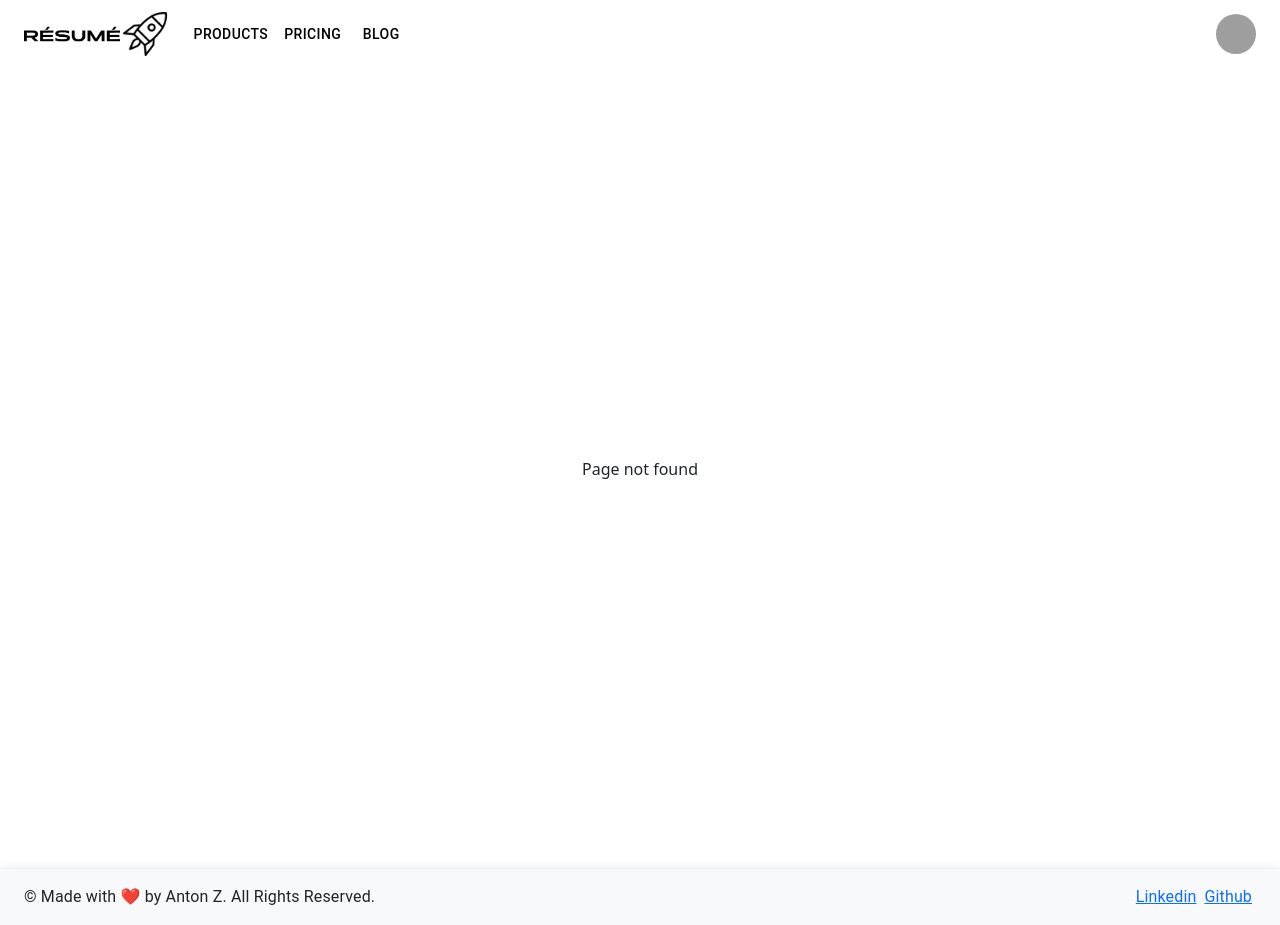
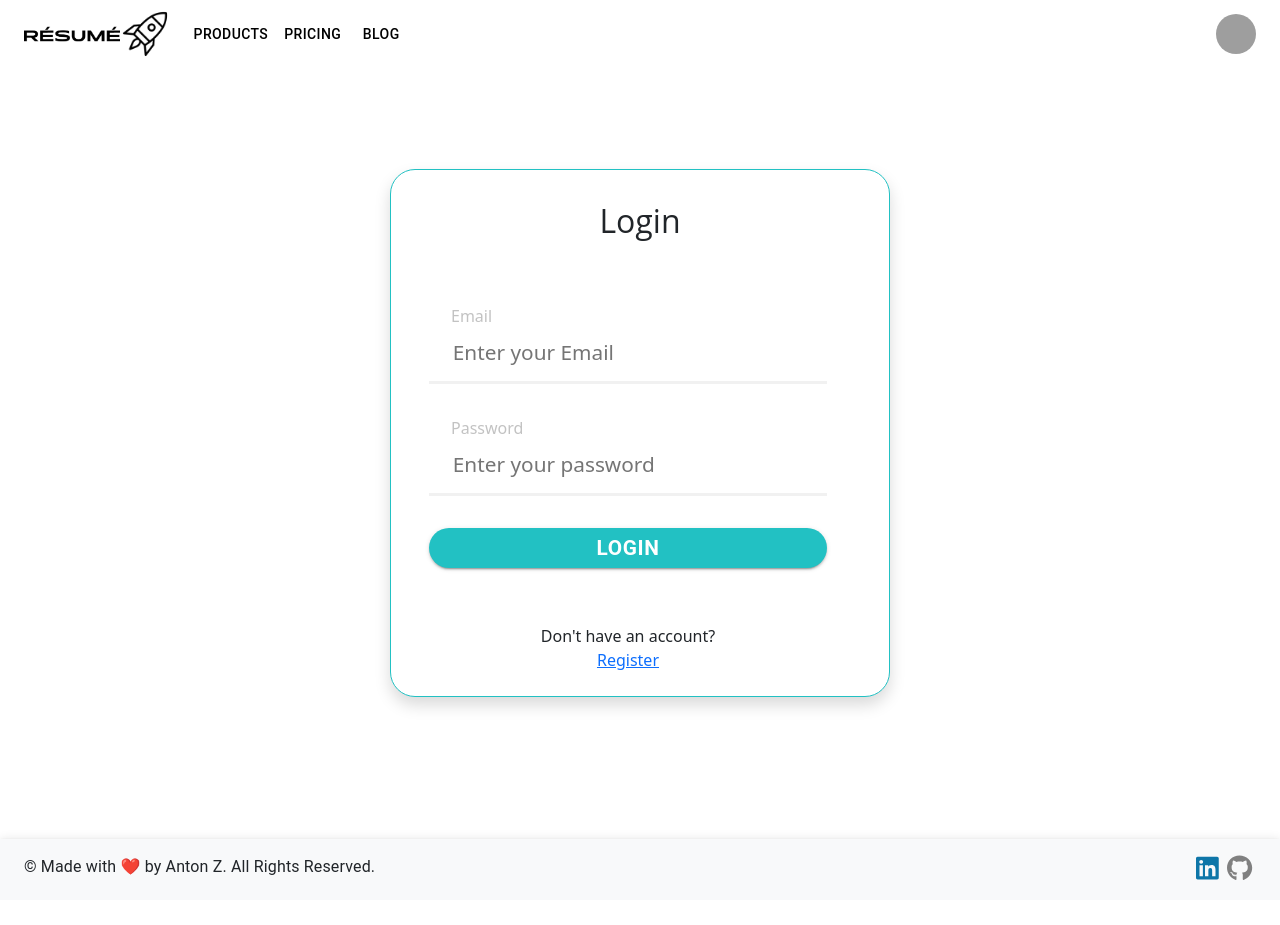
Before and after one commit to antonzeno/resume, a React (Create React App) app in the folder src/client/: page /login in a window 1280 px wide. Before the commit this address had no page. After the commit the page ends 900 px from the top, so only its background shows below. Built offline with nearby package versions, Linux system fonts and the light colour scheme; grey boxes are pictures that could not be loaded.

Commit message:
Login/Register forms

```diff
--- a/src/client/package.json
+++ b/src/client/package.json
@@ -6,6 +6,7 @@
     "@emotion/react": "^11.11.1",
     "@emotion/styled": "^11.11.0",
     "@fortawesome/fontawesome-svg-core": "^6.4.2",
+    "@fortawesome/free-brands-svg-icons": "^6.4.2",
     "@fortawesome/free-solid-svg-icons": "^6.4.2",
     "@fortawesome/react-fontawesome": "^0.2.0",
     "@mui/joy": "^5.0.0-beta.6",
--- a/src/client/src/App.css
+++ b/src/client/src/App.css
@@ -2,6 +2,10 @@
 
 body {
   overflow-x: hidden;
+}
+
+.app {
+  min-height: calc(100vh - 130px);
 }
 
 .center-container {
@@ -9,7 +13,6 @@ body {
   justify-content: center;
   align-items: center;
   text-align: center;
-  min-height: 100vh;
 }
 
 .app-header {
--- a/src/client/src/App.tsx
+++ b/src/client/src/App.tsx
@@ -7,21 +7,24 @@ import Home from './components/Home/Home';
 import NoMatch from './components/NoMatch/NoMatch';
 import Footer from './components/Footer/Footer';
 import Products from './components/Products/Products';
+import Register from './components/Register/Register';
+import Login from './components/Login/Login';
 
 
 function App() {
   return (
     <>
       <Navigation />
-      <div className='vh-100'>
+      <div className='app'>
         <Routes>
           <Route path="/" element={<Home />} />
           <Route path="/products" element={<Products />} />
+          <Route path="/login" element={<Login />} />
+          <Route path="/register" element={<Register />} />
           <Route path="/*" element={<NoMatch />} />
         </Routes>
 
       </div>
-
       <Footer />
     </>
   );
--- a/src/client/src/components/Footer/Footer.tsx
+++ b/src/client/src/components/Footer/Footer.tsx
@@ -2,6 +2,8 @@ import * as React from 'react';
 import AppBar from '@mui/material/AppBar';
 import Container from '@mui/material/Container';
 import Typography from '@mui/material/Typography';
+import { FontAwesomeIcon } from '@fortawesome/react-fontawesome';
+import { faGithub, faLinkedin } from '@fortawesome/free-brands-svg-icons';
 
 function Footer() {
     return (
@@ -11,8 +13,8 @@ function Footer() {
                     &copy; Made with ❤️ by Anton Z. All Rights Reserved.
                 </Typography>
                 <Typography variant="body1" align="right" sx={{ py: 2 }}>
-                    <a href="https://www.linkedin.com/in/antonzeno" target='_blank' className='mx-1'>Linkedin</a>
-                    <a href="https://github.com/antonzeno" target='_blank' className='mx-1'>Github</a>
+                    <a href="https://www.linkedin.com/in/antonzeno" target='_blank' className='mx-1'><FontAwesomeIcon icon={faLinkedin} style={{ fontSize: '26px', color: '#0E76A8' }} /></a>
+                    <a href="https://github.com/antonzeno" target='_blank' className='mx-1'><FontAwesomeIcon icon={faGithub} style={{ fontSize: '26px', color: 'grey' }} /></a>
                 </Typography>
             </Container>
         </AppBar>
--- a/src/client/src/components/Home/Home.tsx
+++ b/src/client/src/components/Home/Home.tsx
@@ -2,9 +2,12 @@ import React from 'react';
 import { styled } from '@mui/material/styles';
 import Button, { ButtonProps } from '@mui/material/Button';
 import { purple, blue } from '@mui/material/colors';
+import { useNavigate } from 'react-router-dom';
+
 const showcase = require('../../assets/showcase.gif');
 
 const Home = () => {
+    const navigate = useNavigate();
 
     const ColorButton = styled(Button)<ButtonProps>(({ theme }) => ({
         color: theme.palette.getContrastText(purple[500]),
@@ -13,7 +16,7 @@ const Home = () => {
         paddingLeft: 25,
         backgroundColor: blue[500],
         '&:hover': {
-            backgroundColor: purple[700],
+            backgroundColor: blue[700],
         },
     }));
 
@@ -21,14 +24,14 @@ const Home = () => {
         <>
             <div className="app-header center-container text-center">
                 <div className="container">
-                    <div className="small fw-bold">Online Resume creator.</div>
-                    <h1 className='fw-bold'>RÉSUMÉ</h1>
-                    <p>Crafting the perfect resume isn't everyone's cup of tea. <br />That's perfectly fine. Introducing our Resume Writer, designed just for you. Let us do the heavy lifting while you focus on what you do best.</p>
-                    <ColorButton variant="contained">Create your RÉSUMÉ</ColorButton>
-                    <p>Its free to try.</p>
-
+                    <div className="small fw-bold">DocBuilder Hub</div>
+                    <h1 className='fw-bold'>Create Your RÉSUMÉ and More</h1>
+                    <p>Crafting professional documents has never been easier. Whether it's resumes, certificates, cover letters, or invoices, our Document Builder is designed to meet your needs. Let us handle the details while you focus on your expertise.</p>
+                    <ColorButton variant="contained" onClick={() => navigate('/products')}>Get Started</ColorButton>
+                    <p>It's free to try.</p>
                 </div>
             </div>
+
             <img
                 src={showcase}
                 alt="Showcase"
--- /dev/null
+++ b/src/client/src/components/Login/Login.tsx
@@ -0,0 +1,42 @@
+import React, { useState } from 'react';
+import { Button } from '@mui/material';
+import { useNavigate } from 'react-router-dom';
+
+
+const Register = () => {
+    const navigate = useNavigate();
+    const [email, setEmail] = useState('');
+    const [password, setPassword] = useState('');
+
+    const handleSubmit = () => {
+        console.log('submitted');
+    }
+
+    return (
+        <form id="authForm" className='shadow' onSubmit={handleSubmit}>
+            <h2 id="headerTitle">Login</h2>
+            <div>
+                <div className="row">
+                    <label>Email</label>
+                    <input type="email" placeholder="Enter your Email" value={email} onChange={(e) => setEmail(e.target.value)} />
+                </div>
+                <div className="row">
+                    <label>Password</label>
+                    <input type="password" placeholder="Enter your password" value={password} onChange={(e) => setPassword(e.target.value)} />
+                </div>
+
+                <div id="button" className="row">
+                    <Button type="submit" variant="contained" color="primary">
+                        Login
+                    </Button>
+                </div>
+                <div className='row pb-4'>
+                    Don't have an account?
+                    <a role='button' className='text-center' onClick={() => navigate('/register')}>Register</a>
+                </div>
+            </div>
+        </form>
+    );
+}
+
+export default Register;
--- a/src/client/src/components/Products/Products.tsx
+++ b/src/client/src/components/Products/Products.tsx
@@ -10,14 +10,13 @@ const Products = () => {
                 <div className="container">
                     <div className="small fw-bold">Explore Our Products</div>
                     <h1 className='fw-bold'>Elevate Your Document Creation</h1>
-                    <p>Crafting professional documents can be a daunting task. We understand. That's why we've developed a suite of specialized tools to streamline the process. Welcome to our Document Builder library.</p>
+                    <p>Crafting professional documents can be a daunting task. We understand. That's why we've developed a suite of specialized tools to streamline the process.</p>
                     <p>Ready to get started? It's free to try.</p>
 
                 </div>
             </div>
 
-            <div className='container mt-5'>
-
+            <div className='container pb-5'>
                 <div className="row">
                     {
                         products.map(product =>
--- /dev/null
+++ b/src/client/src/components/Register/Register.css
@@ -0,0 +1,82 @@
+#authForm {
+    max-width: 500px;
+    min-width: 300px;
+    max-height: 700px;
+    height: 60%;
+    margin: 100px auto;
+    background-color: #FFFFFF;
+    border-radius: 25px;
+    border: 1px solid rgb(34, 193, 195);
+
+
+    #headerTitle {
+        text-align: center;
+        font-family: 'open sans', sans-serif;
+        padding: 2rem 0;
+        margin: 0;
+        font-size: 2rem;
+    }
+
+    .row {
+        display: flex;
+        flex-direction: column;
+        align-items: center;
+        padding-top: 2rem;
+        max-width: 100%;
+
+    }
+
+    .row input {
+        width: 80%;
+        box-sizing: border-box;
+        border: none;
+        font-size: 1.3rem;
+        padding-left: 1.5rem;
+        padding-bottom: 1rem;
+        box-shadow: inset 0px -3px 0px 0px rgba(187, 187, 187, 0.2);
+        transition: box-shadow 0.2s ease-in;
+    }
+
+    .row input:focus {
+        box-shadow: inset 0px -3px 0px 0px rgba(34, 193, 195, 0.7);
+        outline: none;
+    }
+
+    .row input::-webkit-input-placeholder {
+        opacity: 1;
+        transition: opacity 0.25s ease-out;
+    }
+
+    .row input:hover::-webkit-input-placeholder,
+    .row input:focus::-webkit-input-placeholder {
+        opacity: 0;
+    }
+
+    .row label {
+        align-self: start;
+        padding-left: 4.5rem;
+        padding-bottom: 0.5rem;
+        color: rgba(187, 187, 187, 0.9);
+    }
+
+    .row button {
+        border-radius: 25px;
+        width: 80%;
+        height: 40px;
+        font-size: 1.3rem;
+        color: white;
+        font-weight: 700;
+        background: rgb(34, 193, 195);
+        border: 0px;
+        cursor: pointer;
+        transition: opacity 0.25s ease-out;
+    }
+
+    .row button:hover {
+        opacity: 0.8;
+    }
+
+    #button {
+        padding-bottom: 1.5rem;
+    }
+}
--- /dev/null
+++ b/src/client/src/components/Register/Register.tsx
@@ -0,0 +1,46 @@
+import React, { useState } from 'react';
+import { Button } from '@mui/material';
+import './Register.css';
+import { useNavigate } from 'react-router-dom';
+
+const Register = () => {
+    const navigate = useNavigate();
+    const [email, setEmail] = useState('');
+    const [password, setPassword] = useState('');
+    const [password2, setPassword2] = useState('');
+
+    const handleSubmit = () => {
+        console.log('submitted');
+    }
+
+    return (
+        <form id="authForm" className='shadow' onSubmit={handleSubmit}>
+            <h2 id="headerTitle">Register</h2>
+            <div>
+                <div className="row">
+                    <label>Email</label>
+                    <input type="email" placeholder="Enter your Email" value={email} onChange={(e) => setEmail(e.target.value)} />
+                </div>
+                <div className="row">
+                    <label>Password</label>
+                    <input type="password" placeholder="Enter your password" value={password} onChange={(e) => setPassword(e.target.value)} />
+                </div>
+                <div className="row">
+                    <label>Password</label>
+                    <input type="password" placeholder="Enter your password" value={password2} onChange={(e) => setPassword2(e.target.value)} />
+                </div>
+                <div id="button" className="row">
+                    <Button variant="contained" color="primary">
+                        Register
+                    </Button>
+                </div>
+                <div className='row pb-4'>
+                    Already have an account?
+                    <a role='button' className='text-center' onClick={() => navigate('/login')}>Login</a>
+                </div>
+            </div>
+        </form>
+    );
+}
+
+export default Register;
```
Also changed, not shown: 1 other file (tests, documents, lock files or other folders).
